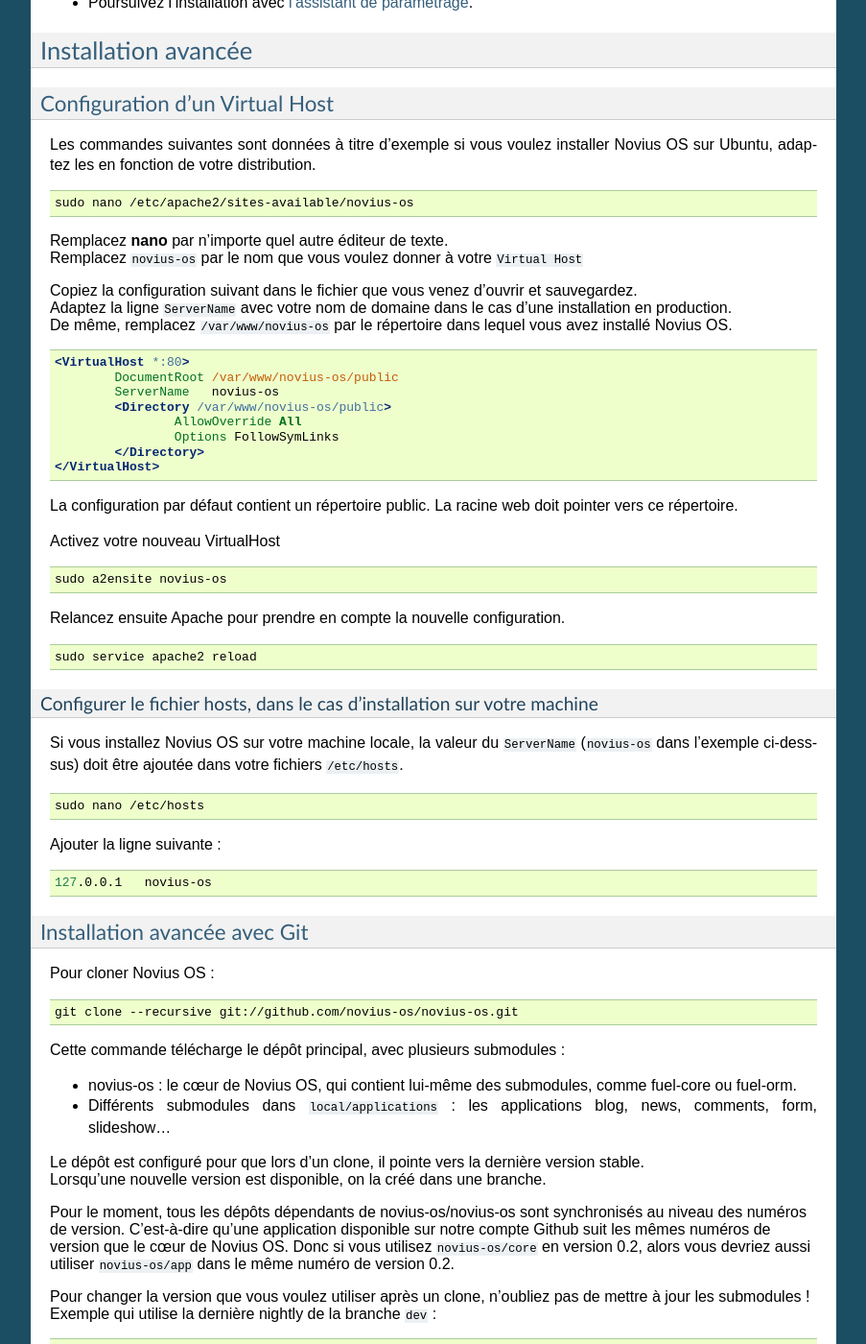
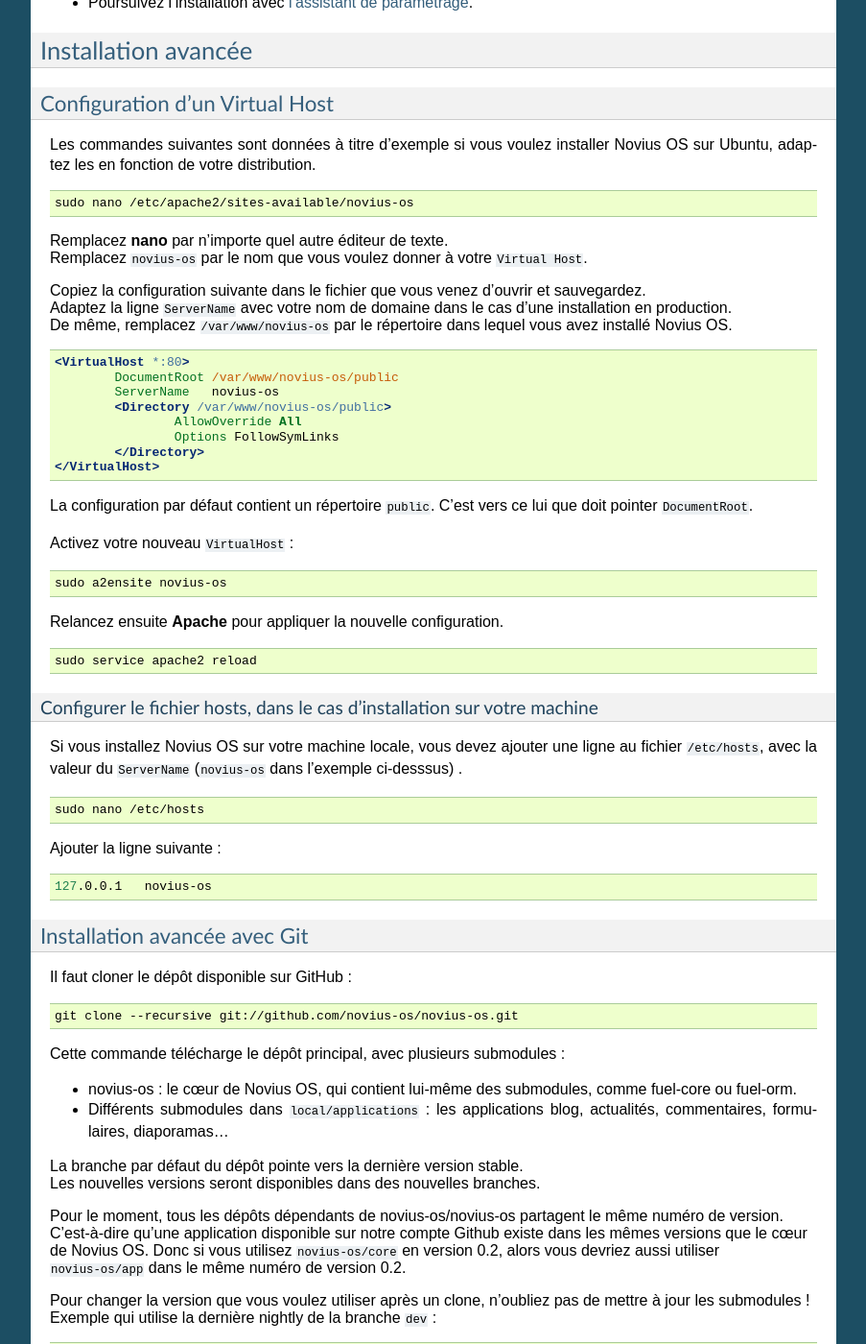
Before and after one commit to vrcAlbert/documentation-api, a Sphinx documentation site: the page built from source/install/install.rst, in a window 1280 px wide and 1400 px high, scrolled down 1489 px. Shown: the whole window at 96% size, without its empty margins (198-1101 px from the left). Built offline with Sphinx 7.4.7, drawn with Linux system fonts in a browser that asks for light colours; some of the changed text lies outside the part shown.

Commit message:
Review for the installation / migration

```diff
--- a/source/install/install.rst
+++ b/source/install/install.rst
@@ -69,7 +69,7 @@
 
 Cette procédure est à privilégier si vous souhaitez installer Novius OS sur un hébergement mutualisé :
 
-* Téléchargez  `novius-os.0.2.zip <http://www.novius-os.org/download-novius-os-zip.html>`_.
+* Téléchargez  `novius-os.0.2.zip <http://www.novius-os.org/download-novius-os-zip.html>`__.
 * Dézippez le fichier.
 * Uploadez (ou déplacer) le répertoire :file:`novius-os` dans le ``DOCUMENT_ROOT`` de votre serveur (par exemple via FTP).
 * Ouvrez votre navigateur à l'URL :file:`http://votredomaine/novius-os/` (remplacez :file:`novius-os` par le nom du répertoire où vous avez dézippé Novius OS).
@@ -89,9 +89,9 @@
 	sudo nano /etc/apache2/sites-available/novius-os
 
 | Remplacez :command:`nano` par n'importe quel autre éditeur de texte.
-| Remplacez ``novius-os`` par le nom que vous voulez donner à votre ``Virtual Host``
+| Remplacez :file:`novius-os` par le nom que vous voulez donner à votre ``Virtual Host``.
 
-| Copiez la configuration suivant dans le fichier que vous venez d'ouvrir et sauvegardez.
+| Copiez la configuration suivante dans le fichier que vous venez d'ouvrir et sauvegardez.
 | Adaptez la ligne ``ServerName`` avec votre nom de domaine dans le cas d'une installation en production.
 | De même, remplacez :file:`/var/www/novius-os` par le répertoire dans lequel vous avez installé Novius OS.
 
@@ -106,15 +106,15 @@
 		</Directory>
 	</VirtualHost>
 
-La configuration par défaut contient un répertoire public. La racine web doit pointer vers ce répertoire.
+La configuration par défaut contient un répertoire :file:`public`. C'est vers ce lui que doit pointer ``DocumentRoot``.
 
-Activez votre nouveau VirtualHost
+Activez votre nouveau ``VirtualHost`` :
 
 .. code-block:: bash
 
 	sudo a2ensite novius-os
 
-Relancez ensuite Apache pour prendre en compte la nouvelle configuration.
+Relancez ensuite :program:`Apache` pour appliquer la nouvelle configuration.
 
 .. code-block:: bash
 
@@ -123,7 +123,7 @@
 Configurer le fichier hosts, dans le cas d'installation sur votre machine
 -------------------------------------------------------------------------
 
-Si vous installez Novius OS sur votre machine locale, la valeur du ``ServerName`` (``novius-os`` dans l'exemple ci-desssus) doit être ajoutée dans votre fichiers :file:`/etc/hosts`.
+Si vous installez Novius OS sur votre machine locale, vous devez ajouter une ligne au fichier :file:`/etc/hosts`, avec la valeur du ``ServerName`` (``novius-os`` dans l'exemple ci-desssus) .
 
 .. code-block:: bash
 
@@ -138,7 +138,7 @@
 Installation avancée avec Git
 =============================
 
-Pour cloner Novius OS :
+Il faut cloner le dépôt disponible sur GitHub :
 
 .. code-block:: bash
 
@@ -147,13 +147,13 @@
 Cette commande télécharge le dépôt principal, avec plusieurs submodules :
 
 * novius-os : le cœur de Novius OS, qui contient lui-même des submodules, comme fuel-core ou fuel-orm.
-* Différents submodules dans :file:`local/applications` : les applications blog, news, comments, form, slideshow...
+* Différents submodules dans :file:`local/applications` : les applications blog, actualités, commentaires, formulaires, diaporamas...
 
-| Le dépôt est configuré pour que lors d'un clone, il pointe vers la dernière version stable.
-| Lorsqu'une nouvelle version est disponible, on la créé dans une branche.
+| La branche par défaut du dépôt pointe vers la dernière version stable.
+| Les nouvelles versions seront disponibles dans des nouvelles branches.
 
-| Pour le moment, tous les dépôts dépendants de novius-os/novius-os sont synchronisés au niveau des numéros de version.
-  C'est-à-dire qu'une application disponible sur notre compte Github suit les mêmes numéros de version que le cœur de Novius OS.
+| Pour le moment, tous les dépôts dépendants de novius-os/novius-os partagent le même numéro de version.
+  C'est-à-dire qu'une application disponible sur notre compte Github existe dans les mêmes versions que le cœur de Novius OS.
   Donc si vous utilisez ``novius-os/core`` en version |version|, alors vous devriez aussi utiliser ``novius-os/app`` dans le même numéro de version |version|.
 
 | Pour changer la version que vous voulez utiliser après un clone, n'oubliez pas de mettre à jour les submodules !
```
Also changed, not shown: other parts of source/install/install.rst (+2 -2 lines), source/index.rst (+6 -3 lines), source/install/setup_wizard.rst (+21 -14 lines), source/install/upgrade.rst (+6 -5 lines), source/release/migrate_from_0.1_to_0.2.rst (+24 -20 lines).
